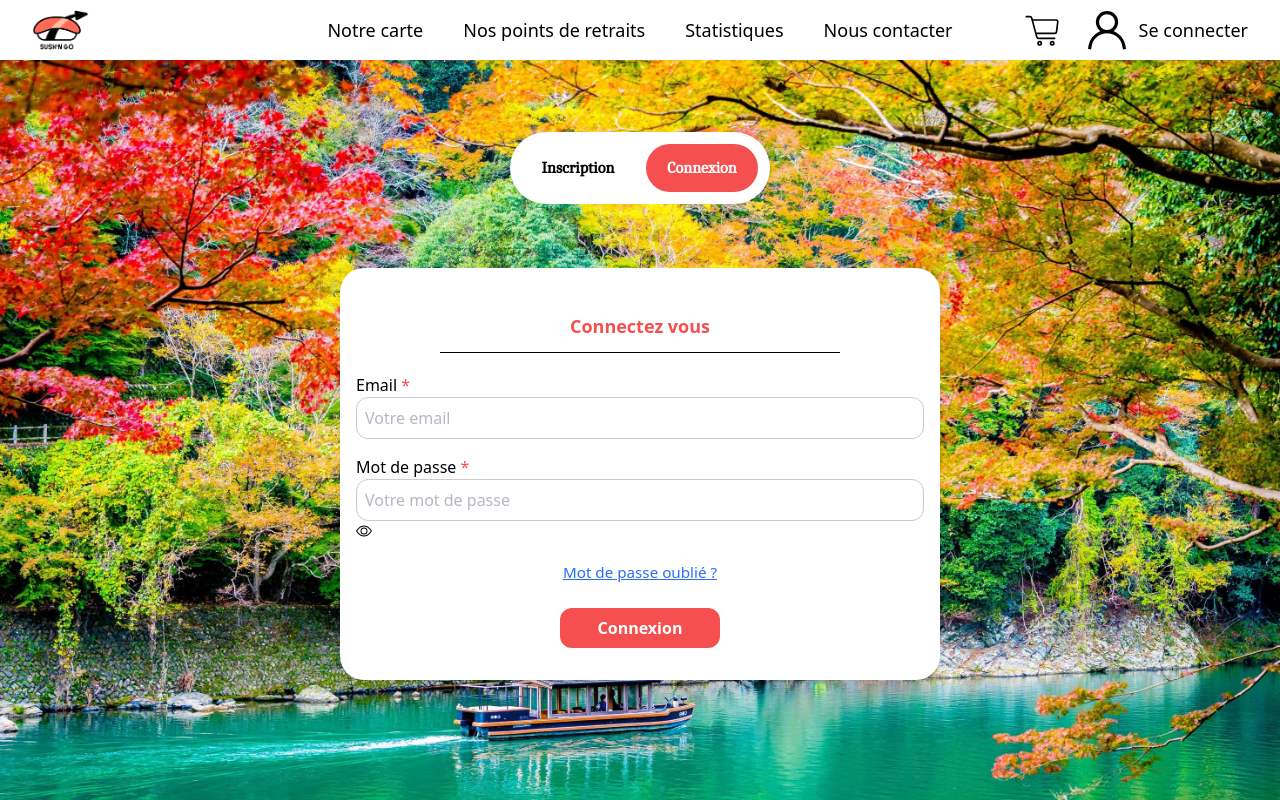
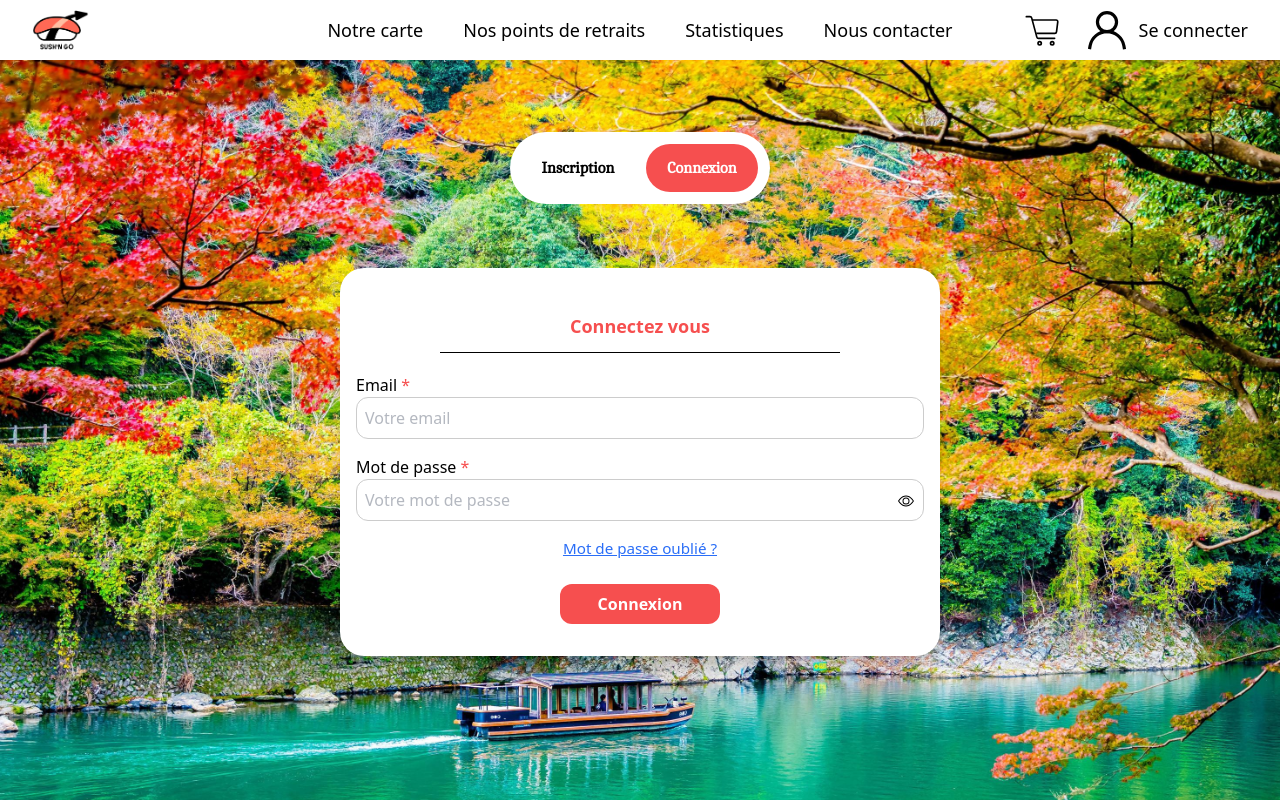
Before and after one commit to MLoks77/SAE301-303, an Angular app in the folder frontend/sushngo/: page /inscription-connexion in a window 1280 px wide. Both pictures are taken after a click on the button "Connexion". Shown: the top 800 px of the page. Built offline with nearby package versions, Linux system fonts and the light colour scheme; no server answers.

Commit message:
Oeil connex mieux placé

```diff
--- a/frontend/sushngo/src/app/components/inscconnex/inscconnex.html
+++ b/frontend/sushngo/src/app/components/inscconnex/inscconnex.html
@@ -159,7 +159,7 @@
                         <input [type]="showMdpConnex ? 'text' : 'password'" id="motdepasse-connexion" name="motdepasse"
                             autocomplete="current-password" placeholder="Votre mot de passe" [(ngModel)]="mdp_connex" required
                             class="border border-[#ccc] rounded-xl py-2 px-2 w-full text-gray-500" />
-                        <button type="button" class="toggle-password cursor-pointer" (click)="togglePassword('mdp_connex')">
+                        <button type="button" class="toggle-password absolute mt-[0.85rem] ml-[-1.65rem]" (click)="togglePassword('mdp_connex')">
                             <!-- Icône œil barré -->
                             <svg *ngIf="!showMdpConnex" xmlns="http://www.w3.org/2000/svg" width="16" height="16" fill="currentColor" viewBox="0 0 16 16">
                                 <path d="M16 8s-3-5.5-8-5.5S0 8 0 8s3 5.5 8 5.5S16 8 16 8M1.173 8a13 13 0 0 1 1.66-2.043C4.12 4.668 5.88 3.5 8 3.5s3.879 1.168 5.168 2.457A13 13 0 0 1 14.828 8q-.086.13-.195.288c-.335.48-.83 1.12-1.465 1.755C11.879 11.332 10.119 12.5 8 12.5s-3.879-1.168-5.168-2.457A13 13 0 0 1 1.172 8z"/>
```
